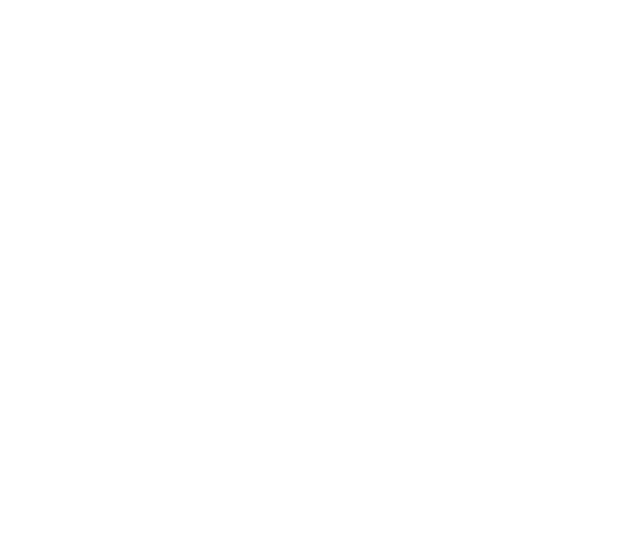
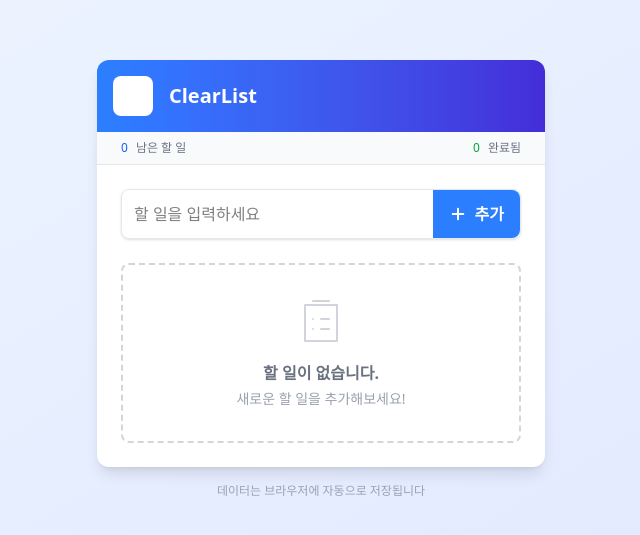
Before and after one commit to SNULION-13th/AI_seminar, a React (Vite) app: page / in a window 1280 px wide. Shown: the part 121-656 px from the top of the page, without its empty margins (319-959 px from the left). Built offline with nearby package versions, Linux system fonts and the light colour scheme.

Commit message:
feat: ClearList MVP 구현

```diff
--- a/src/App.jsx
+++ b/src/App.jsx
@@ -1,7 +1,274 @@
+import { useState, useEffect } from "react";
 import "./App.css";
 
 function App() {
-  return <></>;
+  const [tasks, setTasks] = useState([]);
+  const [newTask, setNewTask] = useState("");
+
+  useEffect(() => {
+    const storedTasks = localStorage.getItem("tasks");
+    if (storedTasks) {
+      setTasks(JSON.parse(storedTasks));
+    }
+  }, []);
+
+  useEffect(() => {
+    localStorage.setItem("tasks", JSON.stringify(tasks));
+  }, [tasks]);
+
+  const addTask = (e) => {
+    e.preventDefault();
+    if (newTask.trim() === "") return;
+    setTasks([...tasks, { id: Date.now(), text: newTask, completed: false }]);
+    setNewTask("");
+  };
+
+  const toggleTask = (id) => {
+    setTasks(
+      tasks.map((task) =>
+        task.id === id ? { ...task, completed: !task.completed } : task
+      )
+    );
+  };
+
+  const deleteTask = (id) => {
+    setTasks(tasks.filter((task) => task.id !== id));
+  };
+
+  const remainingTasks = tasks.filter((task) => !task.completed).length;
+  const completedTasks = tasks.filter((task) => task.completed).length;
+
+  return (
+    <div className="bg-gradient-to-br from-blue-50 to-indigo-100 min-h-screen flex flex-col items-center justify-center p-4">
+      <div className="w-full max-w-md">
+        <div className="bg-white rounded-xl shadow-lg">
+          <div className="bg-gradient-to-r from-blue-500 to-indigo-700 p-4 rounded-t-xl flex items-center">
+            <div className="bg-white bg-opacity-20 rounded-lg p-2 mr-4">
+              <svg
+                width="24"
+                height="24"
+                viewBox="0 0 24 24"
+                fill="none"
+                xmlns="http://www.w3.org/2000/svg"
+                className="text-white"
+              >
+                <path
+                  d="M9 2L16 2"
+                  stroke="currentColor"
+                  strokeWidth="2"
+                  strokeLinecap="round"
+                  strokeLinejoin="round"
+                />
+                <path
+                  d="M5 4H19V22H5V4Z"
+                  stroke="currentColor"
+                  strokeWidth="2"
+                  strokeLinecap="round"
+                  strokeLinejoin="round"
+                />
+                <path
+                  d="M13 11H17"
+                  stroke="currentColor"
+                  strokeWidth="2"
+                  strokeLinecap="round"
+                  strokeLinejoin="round"
+                />
+                <path
+                  d="M13 16H17"
+                  stroke="currentColor"
+                  strokeWidth="2"
+                  strokeLinecap="round"
+                  strokeLinejoin="round"
+                />
+                <path
+                  d="M9 11L9.01 11"
+                  stroke="currentColor"
+                  strokeWidth="2"
+                  strokeLinecap="round"
+                  strokeLinejoin="round"
+                />
+                <path
+                  d="M9 16L9.01 16"
+                  stroke="currentColor"
+                  strokeWidth="2"
+                  strokeLinecap="round"
+                  strokeLinejoin="round"
+                />
+              </svg>
+            </div>
+            <h1 className="text-white text-xl font-bold">ClearList</h1>
+          </div>
+
+          <div className="bg-gray-50 border-b border-gray-200 px-6 py-2 flex justify-between text-xs">
+            <div className="flex items-center">
+              <span className="font-medium text-blue-600 mr-2">
+                {remainingTasks}
+              </span>
+              <span className="text-gray-500">남은 할 일</span>
+            </div>
+            <div className="flex items-center">
+              <span className="font-medium text-green-600 mr-2">
+                {completedTasks}
+              </span>
+              <span className="text-gray-500">완료됨</span>
+            </div>
+          </div>
+
+          <div className="p-6">
+            <form
+              onSubmit={addTask}
+              className="flex items-center border border-gray-200 rounded-lg shadow-sm"
+            >
+              <input
+                type="text"
+                value={newTask}
+                onChange={(e) => setNewTask(e.target.value)}
+                placeholder="할 일을 입력하세요"
+                className="flex-grow p-3 rounded-l-lg focus:outline-none focus:ring-2 focus:ring-blue-500"
+              />
+              <button
+                type="submit"
+                className="bg-blue-500 text-white px-4 py-3 rounded-r-lg flex items-center font-semibold hover:bg-blue-600 transition-colors"
+              >
+                <svg
+                  width="18"
+                  height="18"
+                  viewBox="0 0 18 18"
+                  fill="none"
+                  xmlns="http://www.w3.org/2000/svg"
+                  className="mr-2"
+                >
+                  <path
+                    d="M3.75 9H14.25"
+                    stroke="white"
+                    strokeWidth="2"
+                    strokeLinecap="round"
+                    strokeLinejoin="round"
+                  />
+                  <path
+                    d="M9 3.75V14.25"
+                    stroke="white"
+                    strokeWidth="2"
+                    strokeLinecap="round"
+                    strokeLinejoin="round"
+                  />
+                </svg>
+                추가
+              </button>
+            </form>
+          </div>
+
+          <div className="px-6 pb-6">
+            {tasks.length === 0 ? (
+              <div className="text-center border-2 border-dashed border-gray-300 rounded-lg p-8">
+                <div className="flex justify-center items-center mb-4">
+                  <svg
+                    width="48"
+                    height="48"
+                    viewBox="0 0 48 48"
+                    fill="none"
+                    xmlns="http://www.w3.org/2000/svg"
+                  >
+                    <path
+                      d="M16 4L32 4"
+                      stroke="#D1D5DB"
+                      strokeWidth="2"
+                      strokeLinecap="round"
+                      strokeLinejoin="round"
+                    />
+                    <path
+                      d="M8 8H40V44H8V8Z"
+                      stroke="#D1D5DB"
+                      strokeWidth="2"
+                      strokeLinecap="round"
+                      strokeLinejoin="round"
+                    />
+                    <path
+                      d="M24 22H32"
+                      stroke="#D1D5DB"
+                      strokeWidth="2"
+                      strokeLinecap="round"
+                      strokeLinejoin="round"
+                    />
+                    <path
+                      d="M24 32H32"
+                      stroke="#D1D5DB"
+                      strokeWidth="2"
+                      strokeLinecap="round"
+                      strokeLinejoin="round"
+                    />
+                    <path
+                      d="M16 22L16.02 22"
+                      stroke="#D1D5DB"
+                      strokeWidth="2"
+                      strokeLinecap="round"
+                      strokeLinejoin="round"
+                    />
+                    <path
+                      d="M16 32L16.02 32"
+                      stroke="#D1D5DB"
+                      strokeWidth="2"
+                      strokeLinecap="round"
+                      strokeLinejoin="round"
+                    />
+                  </svg>
+                </div>
+                <p className="text-gray-500 font-semibold">할 일이 없습니다.</p>
+                <p className="text-gray-400 text-sm mt-1">
+                  새로운 할 일을 추가해보세요!
+                </p>
+              </div>
+            ) : (
+              <ul className="space-y-3">
+                {tasks.map((task) => (
+                  <li
+                    key={task.id}
+                    className="flex items-center bg-gray-50 p-3 rounded-lg"
+                  >
+                    <input
+                      type="checkbox"
+                      checked={task.completed}
+                      onChange={() => toggleTask(task.id)}
+                      className="h-5 w-5 rounded border-gray-300 text-blue-600 focus:ring-blue-500"
+                    />
+                    <span
+                      className={`flex-grow mx-4 ${
+                        task.completed
+                          ? "line-through text-gray-400"
+                          : "text-gray-700"
+                      }`}
+                    >
+                      {task.text}
+                    </span>
+                    <button
+                      onClick={() => deleteTask(task.id)}
+                      className="text-gray-400 hover:text-red-500"
+                    >
+                      <svg
+                        xmlns="http://www.w3.org/2000/svg"
+                        className="h-5 w-5"
+                        viewBox="0 0 20 20"
+                        fill="currentColor"
+                      >
+                        <path
+                          fillRule="evenodd"
+                          d="M9 2a1 1 0 00-.894.553L7.382 4H4a1 1 0 000 2v10a2 2 0 002 2h8a2 2 0 002-2V6a1 1 0 100-2h-3.382l-.724-1.447A1 1 0 0011 2H9zM7 8a1 1 0 012 0v6a1 1 0 11-2 0V8zm4 0a1 1 0 012 0v6a1 1 0 11-2 0V8z"
+                          clipRule="evenodd"
+                        />
+                      </svg>
+                    </button>
+                  </li>
+                ))}
+              </ul>
+            )}
+          </div>
+        </div>
+        <p className="text-center text-gray-400 text-xs mt-4">
+          데이터는 브라우저에 자동으로 저장됩니다
+        </p>
+      </div>
+    </div>
+  );
 }
 
 export default App;
```
